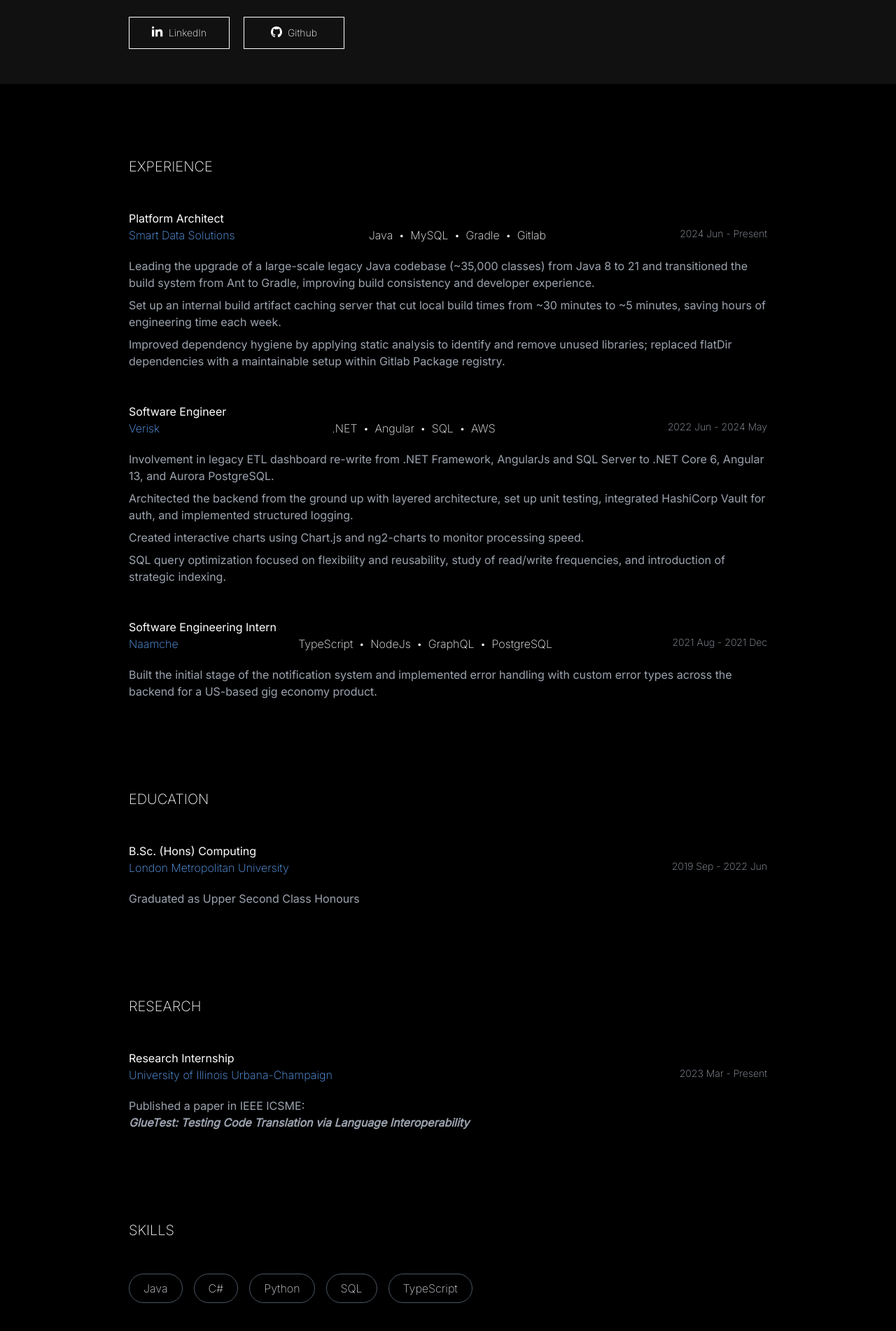
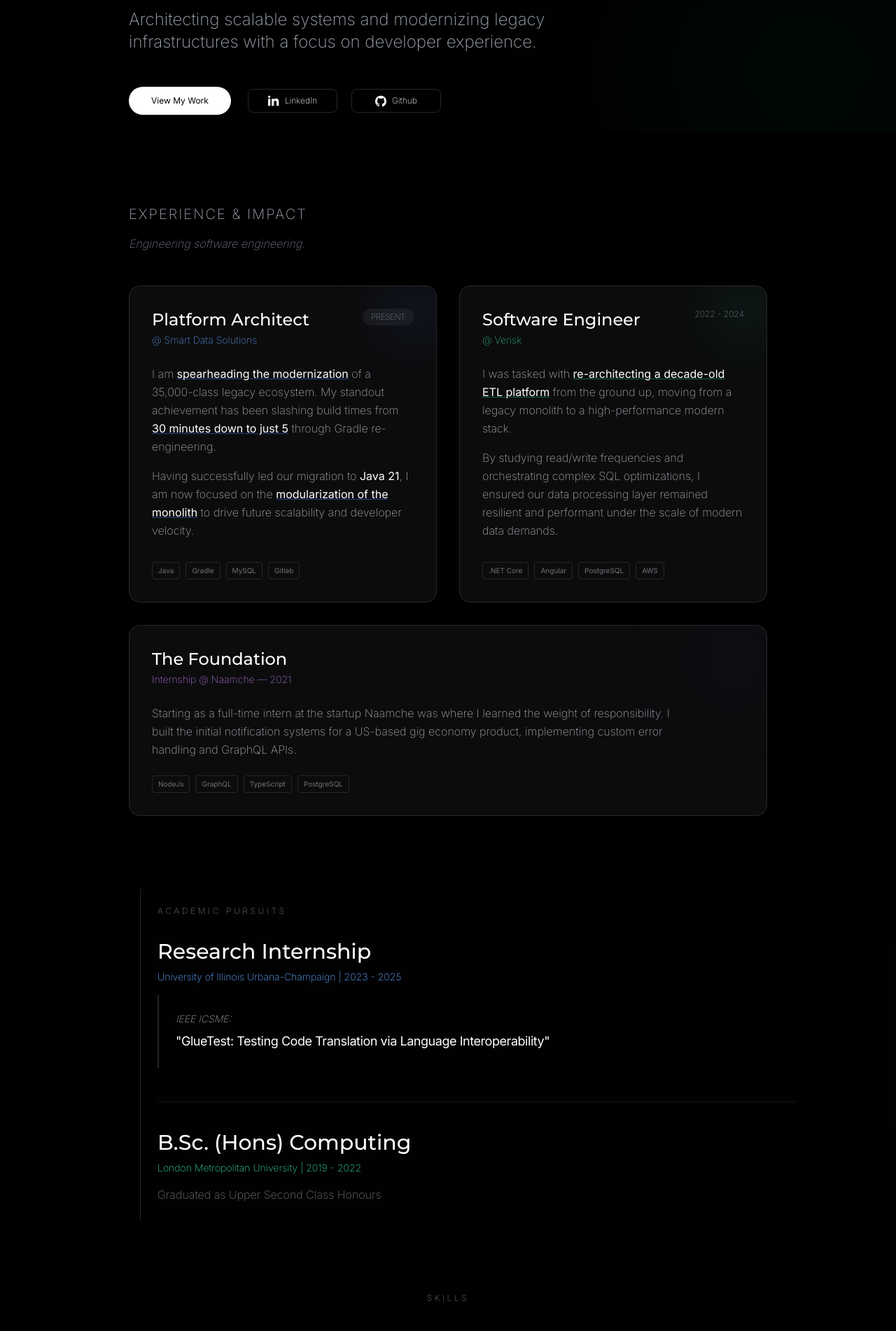
Before and after one commit to sugamadhiakri/sugamadhiakri.github.io, a SvelteKit app: page / in a window 1280 px wide. Shown: the part 680-2582 px from the top of the page at 70% size. Built offline with nearby package versions, Linux system fonts and the light colour scheme.

Commit message:
Finalize creative redesign with refined narratives and research paper link

```diff
--- a/src/lib/components/SocialLinks.svelte
+++ b/src/lib/components/SocialLinks.svelte
@@ -3,13 +3,13 @@
 </script>
 
 <div
-	class="flex flex-col items-center p-6 mt-20 space-y-5 md:mt-44 md:flex-row md:flex-start md:space-y-0 md:space-x-5"
+	class="flex flex-row items-center space-x-5"
 >
 	{#if linkedin}
 		<a
 			href={linkedin}
 			target="_blank"
-			class="flex justify-center w-1/2 px-5 py-3 space-x-2 text-sm font-thin transition duration-500 border border-white flex-end md:w-36 hover:bg-white hover:text-black group"
+			class="flex justify-center items-center px-4 py-2 space-x-2 text-xs font-thin transition duration-500 border border-zinc-800 rounded-lg md:w-32 hover:bg-white hover:text-black hover:border-white group"
 		>
 			<svg
 				class="transition duration-500 fill-white group-hover:fill-black"
@@ -30,7 +30,7 @@
 		<a
 			href={github}
 			target="_blank"
-			class="flex justify-center w-1/2 px-5 py-3 space-x-2 text-sm font-thin transition duration-500 border border-white flex-end md:w-36 hover:bg-white hover:text-black group"
+			class="flex justify-center items-center px-4 py-2 space-x-2 text-xs font-thin transition duration-500 border border-zinc-800 rounded-lg md:w-32 hover:bg-white hover:text-black hover:border-white group"
 		>
 			<svg
 				class="transition duration-500 fill-white group-hover:fill-black"
--- a/src/lib/info.ts
+++ b/src/lib/info.ts
@@ -1,6 +1,6 @@
 // Personal info
 export const name = 'Sugam Adhikari';
-export const bio = 'Just a regular software engineer obsessed with Real Madrid';
+export const bio = 'Architecting scalable systems and modernizing legacy infrastructures with a focus on developer experience.';
 export const email = 'sugam.adhiakri123@gmail.com';
 export const phone = '+977 9843-(sike)';
 
--- a/src/routes/+page.svelte
+++ b/src/routes/+page.svelte
@@ -4,239 +4,188 @@
 </script>
 
 <div
-	class="flex flex-col items-center min-h-screen bg-mattBlack"
+	class="flex flex-col items-center min-h-screen bg-black relative overflow-hidden"
 	id="Home"
 >
+	<!-- Background Glow -->
+	<div class="absolute top-[-10%] left-[-10%] w-[40%] h-[40%] bg-blue-500/10 rounded-full blur-[120px]"></div>
+	<div class="absolute bottom-[-10%] right-[-10%] w-[40%] h-[40%] bg-emerald-500/5 rounded-full blur-[120px]"></div>
+
 	<div
-		class="flex flex-col w-full md:w-9/12 max-w-[1080px]"
+		class="flex flex-col w-full md:w-9/12 max-w-[1080px] z-10"
 	>
 		<nav
-			class="flex items-center justify-center w-full p-6 mt-10 font-thin text-gray-300 md:justify-between"
+			class="flex items-center justify-center w-full p-6 mt-10 font-thin text-gray-400 md:justify-between"
 		>
-			<p class="hidden text-2xl md:block">SA.</p>
-			<div class="flex text-gray-100 space-x-7">
+			<p class="hidden text-2xl font-serif text-white tracking-tighter md:block">SA<span class="text-blue-500">.</span></p>
+			<div class="flex space-x-8 text-sm tracking-widest uppercase">
 				<a
 					href="#Experience"
-					class="hover:text-white hover:-translate-y-0.5"
+					class="hover:text-white transition-colors duration-300"
 					>Experience</a
 				>
 				<a
-					href="#Education"
-					class="hover:text-white hover:-translate-y-0.5"
-					>Education</a
-				>
-				<a
 					href="#Research"
-					class="hover:text-white hover:-translate-y-0.5"
+					class="hover:text-white transition-colors duration-300"
 					>Research</a
 				>
 				<a
 					href="#Skills"
-					class="hover:text-white hover:-translate-y-0.5"
+					class="hover:text-white transition-colors duration-300"
 					>Skills</a
 				>
 			</div>
 		</nav>
+
 		<div
-			class="flex flex-col p-6 mt-32 text-center md:text-left"
+			class="flex flex-col p-6 mt-40 md:mt-56 text-center md:text-left"
 		>
-			<h3 class="text-gray-300 text-md">Hey, I'm</h3>
-			<h1 class="mt-6 font-serif text-7xl md:text-8xl">
+			<h3 class="text-blue-400 text-sm font-thin tracking-[0.3em] uppercase mb-4">Software Engineer & Platform Architect</h3>
+			<h1 class="font-serif text-7xl md:text-9xl text-white leading-tight tracking-tighter">
 				{name}
 			</h1>
-			<h3 class="mt-10 text-gray-300">
+			<p class="mt-8 text-xl md:text-2xl text-gray-400 font-thin max-w-2xl leading-relaxed">
 				{bio}
-				<span class="font-bold duration-150 animate-ping" />
-			</h3>
+			</p>
+			<div class="mt-12 flex flex-col md:flex-row items-center justify-center md:justify-start space-y-6 md:space-y-0 md:space-x-6">
+				<a href="#Experience" class="px-8 py-3 bg-white text-black text-xs font-normal rounded-full hover:bg-zinc-200 transition-all h-fit whitespace-nowrap">View My Work</a>
+				<SocialLinks />
 			</div>
-		<SocialLinks />
+		</div>
 	</div>
 </div>
 
 <div class="flex flex-col items-center" id="Experience">
-	<div
-		class="flex flex-col w-full md:w-9/12 max-w-[1080px]"
-	>
-		<h1
-			class="p-6 mt-10 font-sans text-xl font-thin text-center md:text-left md:mt-20"
-		>
-			EXPERIENCE
+	<div class="flex flex-col w-full md:w-9/12 max-w-[1080px] p-6">
+		<h1 class="mt-10 font-sans text-xl font-thin tracking-widest text-center md:text-left md:mt-20 text-gray-400">
+			EXPERIENCE & IMPACT
 		</h1>
+		<p class="mt-4 text-gray-500 max-w-2xl text-center md:text-left font-thin italic">
+			Engineering software engineering.
+		</p>
 
-		<div class="p-6">
-			<h1 class="md:ml-0">Platform Architect</h1>
-			<div
-				class="flex flex-col justify-between space-y-2 md:ml-0 md:flex-row md:space-y-0"
-			>
-				<a
-					href="https://sdata.us/"
-					target="_blank"
-					class="font-thin text-blue-400 hover:underline hover:underline-white"
-					>Smart Data Solutions</a
-				>
-				<div class="flex space-x-2 font-thin">
-					<p>Java</p>
-					<p>•</p>
-					<p>MySQL</p>
-					<p>•</p>
-					<p>Gradle</p>
-					<p>•</p>
-					<p>Gitlab</p>
+		<div class="grid grid-cols-1 md:grid-cols-2 gap-8 mt-12">
+			<!-- Smart Data Solutions Card -->
+			<div class="group relative p-8 bg-zinc-900/50 border border-zinc-800 rounded-2xl hover:border-blue-500/50 transition-all duration-500 overflow-hidden">
+				<div class="absolute -right-4 -top-4 w-24 h-24 bg-blue-500/10 rounded-full blur-2xl group-hover:bg-blue-500/20 transition-all duration-500"></div>
+
+				<div class="flex justify-between items-start mb-6">
+					<div>
+						<h2 class="text-2xl font-serif text-white group-hover:text-blue-400 transition-colors">Platform Architect</h2>
+						<a href="https://sdata.us/" target="_blank" class="text-blue-400/80 hover:underline text-sm font-thin">@ Smart Data Solutions</a>
 					</div>
-				<h2 class="text-sm font-thin text-gray-400">
-					2024 Jun - Present
-				</h2>
+					<span class="text-xs font-thin text-zinc-500 bg-zinc-800/50 px-3 py-1 rounded-full uppercase tracking-tighter">Present</span>
 				</div>
-			<div class="mt-5 text-left text-gray-400 space-y-2">
+
+				<div class="space-y-4 text-zinc-400 font-thin leading-relaxed">
 					<p>
-					Leading the upgrade of a large-scale legacy Java codebase (~35,000 classes) from Java 8 to 21 and transitioned the build system from Ant to Gradle, improving build consistency and developer experience.
+						I am <span class="text-white font-normal underline decoration-blue-500/50">spearheading the modernization</span> of a 35,000-class legacy ecosystem. My standout achievement has been slashing build times from <span class="text-white font-normal underline decoration-blue-500/50">30 minutes down to just 5</span> through Gradle re-engineering.
 					</p>
 					<p>
-					Set up an internal build artifact caching server that cut local build times from ~30 minutes to ~5 minutes, saving hours of engineering time each week.
+						Having successfully led our migration to <span class="text-white font-normal">Java 21</span>, I am now focused on the <span class="text-white font-normal underline decoration-blue-500/50">modularization of the monolith</span> to drive future scalability and developer velocity.
 					</p>
-				<p>
-					Improved dependency hygiene by applying static analysis to identify and remove unused libraries; replaced flatDir dependencies with a maintainable setup within Gitlab Package registry.
-				</p>
+				</div>
+
+				<div class="flex flex-wrap gap-2 mt-8">
+					{#each ['Java', 'Gradle', 'MySQL', 'Gitlab'] as tech}
+						<span class="text-[10px] px-2 py-1 border border-zinc-800 rounded text-zinc-500 group-hover:border-zinc-700 transition-colors">{tech}</span>
+					{/each}
 				</div>
 			</div>
 
-		<div class="p-6">
-			<h1 class="md:ml-0">Software Engineer</h1>
-			<div
-				class="flex flex-col justify-between space-y-2 md:ml-0 md:flex-row md:space-y-0"
-			>
-				<a
-					href="https://www.verisk.com"
-					target="_blank"
-					class="font-thin text-blue-400 hover:underline hover:underline-white"
-					>Verisk</a
-				>
-				<div class="flex space-x-2 font-thin">
-					<p>.NET</p>
-					<p>•</p>
-					<p>Angular</p>
-					<p>•</p>
-					<p>SQL</p>
-					<p>•</p>
-					<p>AWS</p>
+			<!-- Verisk Card -->
+			<div class="group relative p-8 bg-zinc-900/50 border border-zinc-800 rounded-2xl hover:border-emerald-500/50 transition-all duration-500 overflow-hidden">
+				<div class="absolute -right-4 -top-4 w-24 h-24 bg-emerald-500/10 rounded-full blur-2xl group-hover:bg-emerald-500/20 transition-all duration-500"></div>
+
+				<div class="flex justify-between items-start mb-6">
+					<div>
+						<h2 class="text-2xl font-serif text-white group-hover:text-emerald-400 transition-colors">Software Engineer</h2>
+						<a href="https://www.verisk.com" target="_blank" class="text-emerald-400/80 hover:underline text-sm font-thin">@ Verisk</a>
 					</div>
-				<h2 class="text-sm font-thin text-gray-400">
-					2022 Jun - 2024 May
-				</h2>
+					<span class="text-xs font-thin text-zinc-500">2022 - 2024</span>
 				</div>
-			<div class="mt-5 text-left text-gray-400 space-y-2">
+
+				<div class="space-y-4 text-zinc-400 font-thin leading-relaxed">
 					<p>
-					Involvement in legacy ETL dashboard re-write from .NET Framework, AngularJs and SQL Server to .NET Core 6, Angular 13, and Aurora PostgreSQL.
+						I was tasked with <span class="text-white font-normal underline decoration-emerald-500/50">re-architecting a decade-old ETL platform</span> from the ground up, moving from a legacy monolith to a high-performance modern stack.
 					</p>
 					<p>
-					Architected the backend from the ground up with layered architecture, set up unit testing, integrated HashiCorp Vault for auth, and implemented structured logging.
+						By studying read/write frequencies and orchestrating complex SQL optimizations, I ensured our data processing layer remained resilient and performant under the scale of modern data demands.
 					</p>
-				<p>
-					Created interactive charts using Chart.js and ng2-charts to monitor processing speed.
-				</p>
-				<p>
-					SQL query optimization focused on flexibility and reusability, study of read/write frequencies, and introduction of strategic indexing.
-				</p>
+				</div>
+
+				<div class="flex flex-wrap gap-2 mt-8">
+					{#each ['.NET Core', 'Angular', 'PostgreSQL', 'AWS'] as tech}
+						<span class="text-[10px] px-2 py-1 border border-zinc-800 rounded text-zinc-500 group-hover:border-zinc-700 transition-colors">{tech}</span>
+					{/each}
 				</div>
 			</div>
 
-		<div class="p-6">
-			<h1 class="md:ml-0">Software Engineering Intern</h1>
-			<div
-				class="flex flex-col justify-between space-y-2 md:ml-0 md:flex-row md:space-y-0"
-			>
-				<a
-					href="https://www.naamche.com"
-					target="_blank"
-					class="font-thin text-blue-400 hover:underline hover:underline-white"
-					>Naamche</a
-				>
-				<div class="flex space-x-2 font-thin">
-					<p>TypeScript</p>
-					<p>•</p>
-					<p>NodeJs</p>
-					<p>•</p>
-					<p>GraphQL</p>
-					<p>•</p>
-					<p>PostgreSQL</p>
+			<!-- Naamche Card -->
+			<div class="group relative p-8 bg-zinc-900/50 border border-zinc-800 rounded-2xl hover:border-purple-500/50 transition-all duration-500 overflow-hidden md:col-span-2">
+				<div class="absolute -right-4 -top-4 w-32 h-32 bg-purple-500/5 rounded-full blur-3xl group-hover:bg-purple-500/10 transition-all duration-500"></div>
+
+				<div class="flex flex-col md:flex-row md:justify-between items-start md:items-center mb-6">
+					<div>
+						<h2 class="text-2xl font-serif text-white group-hover:text-purple-400 transition-colors">The Foundation</h2>
+						<a href="https://www.naamche.com" target="_blank" class="text-purple-400/80 hover:underline text-sm font-thin">Internship @ Naamche — 2021</a>
 					</div>
-				<h2 class="text-sm font-thin text-gray-400">
-					2021 Aug - 2021 Dec
-				</h2>
 				</div>
 
-			<p class="mt-5 text-left text-gray-400">
-				Built the initial stage of the notification system and implemented error handling with custom error types across the backend for a US-based gig economy product.
+				<p class="text-zinc-400 font-thin leading-relaxed max-w-3xl">
+					Starting as a full-time intern at the startup Naamche was where I learned the weight of responsibility. I built the initial notification systems for a US-based gig economy product, implementing custom error handling and GraphQL APIs.
 				</p>
+
+				<div class="flex flex-wrap gap-2 mt-6">
+					{#each ['NodeJs', 'GraphQL', 'TypeScript', 'PostgreSQL'] as tech}
+						<span class="text-[10px] px-2 py-1 border border-zinc-800 rounded text-zinc-500">{tech}</span>
+					{/each}
+				</div>
+			</div>
 		</div>
 	</div>
 </div>
 
-<div class="flex flex-col items-center" id="Education">
-	<div
-		class="flex flex-col w-full md:w-9/12 max-w-[1080px]"
-	>
-		<h1
-			class="p-6 mt-10 font-sans text-xl font-thin text-center md:text-left md:mt-20"
-		>
-			EDUCATION
+<div class="flex flex-col items-center py-20 bg-zinc-950/20" id="Research">
+	<div class="flex flex-col w-full md:w-9/12 max-w-[1080px] p-6 border-l border-zinc-800 md:ml-20">
+		<h1 class="font-sans text-xs font-thin tracking-[0.3em] text-zinc-500 uppercase mb-8">
+			Academic Pursuits
 		</h1>
-		<div class="p-6">
-			<h1 class="md:ml-0">B.Sc. (Hons) Computing</h1>
-			<div
-				class="flex flex-col justify-between space-y-2 md:ml-0 md:flex-row md:space-y-0"
-			>
-				<p class="font-thin text-blue-400">London Metropolitan University</p>
-				<h2 class="text-sm font-thin text-gray-400">
-					2019 Sep - 2022 Jun
-				</h2>
+
+		<div class="space-y-12">
+			<!-- Research -->
+			<div class="group">
+				<h2 class="text-3xl font-serif text-white mb-2 group-hover:translate-x-1 transition-transform inline-block">Research Internship</h2>
+				<p class="text-blue-400 font-thin text-sm mb-4">University of Illinois Urbana-Champaign | 2023 - 2025</p>
+				<div class="p-6 border-l-2 border-zinc-800 group-hover:border-blue-500/50 transition-colors">
+					<p class="text-zinc-400 font-thin italic mb-2 text-sm">IEEE ICSME:</p>
+					<a href="https://ieeexplore.ieee.org/document/10794998" target="_blank" class="block">
+						<h3 class="text-white text-lg font-normal tracking-tight hover:text-blue-400 transition-colors cursor-pointer">
+							"GlueTest: Testing Code Translation via Language Interoperability"
+							<span class="inline-block ml-1 opacity-0 group-hover:opacity-100 transition-opacity">↗</span>
+						</h3>
+					</a>
 				</div>
-			<p class="mt-5 text-left text-gray-400">
-				Graduated as Upper Second Class Honours
-			</p>
+			</div>
+
+			<!-- Education -->
+			<div class="group pt-10 border-t border-zinc-900" id="Education">
+				<h2 class="text-3xl font-serif text-white mb-2 group-hover:translate-x-1 transition-transform inline-block">B.Sc. (Hons) Computing</h2>
+				<p class="text-emerald-400 font-thin text-sm mb-4">London Metropolitan University | 2019 - 2022</p>
+				<p class="text-zinc-500 font-thin">Graduated as Upper Second Class Honours</p>
+			</div>
 		</div>
 	</div>
 </div>
 
-<div class="flex flex-col items-center" id="Research">
-	<div
-		class="flex flex-col w-full md:w-9/12 max-w-[1080px]"
-	>
-		<h1
-			class="p-6 mt-10 font-sans text-xl font-thin text-center md:text-left md:mt-20"
-		>
-			RESEARCH
+<div class="flex flex-col items-center pb-40" id="Skills">
+	<div class="flex flex-col w-full md:w-9/12 max-w-[1080px] p-6">
+		<h1 class="font-sans text-xs font-thin tracking-[0.3em] text-zinc-500 uppercase mb-10 text-center">
+			Skills
 		</h1>
-		<div class="p-6">
-			<h1 class="md:ml-0">Research Internship</h1>
-			<div
-				class="flex flex-col justify-between space-y-2 md:ml-0 md:flex-row md:space-y-0"
-			>
-				<p class="font-thin text-blue-400">University of Illinois Urbana-Champaign</p>
-				<h2 class="text-sm font-thin text-gray-400">
-					2023 Mar - Present
-				</h2>
-			</div>
-			<p class="mt-5 text-left text-gray-400">
-				Published a paper in IEEE ICSME: <br>
-				<span class="font-bold italic">GlueTest: Testing Code Translation via Language Interoperability</span>
-			</p>
-		</div>
-	</div>
-</div>
-
-<div class="flex flex-col items-center mb-20" id="Skills">
-	<div
-		class="flex flex-col w-full md:w-9/12 max-w-[1080px]"
-	>
-		<h1
-			class="p-6 mt-10 font-sans text-xl font-thin text-center md:text-left md:mt-20"
-		>
-			SKILLS
-		</h1>
-		<div class="flex flex-wrap p-6 gap-4">
-			{#each ['Java', 'C#', 'Python', 'SQL', 'TypeScript'] as skill}
-				<div class="px-5 py-2 border border-gray-600 rounded-full font-thin text-gray-300 hover:border-white hover:text-white transition-colors cursor-default">
+		<div class="flex flex-wrap justify-center gap-6">
+			{#each ['Java', 'C#', 'Python', 'SQL', 'TypeScript', 'AWS'] as skill}
+				<div class="px-6 py-3 bg-zinc-900/30 border border-zinc-800 rounded-xl text-zinc-300 font-thin hover:border-white/20 hover:text-white transition-all cursor-default hover:-translate-y-1">
 					{skill}
 				</div>
 			{/each}
```
Lines whose indentation alone changed are shown as unchanged.
